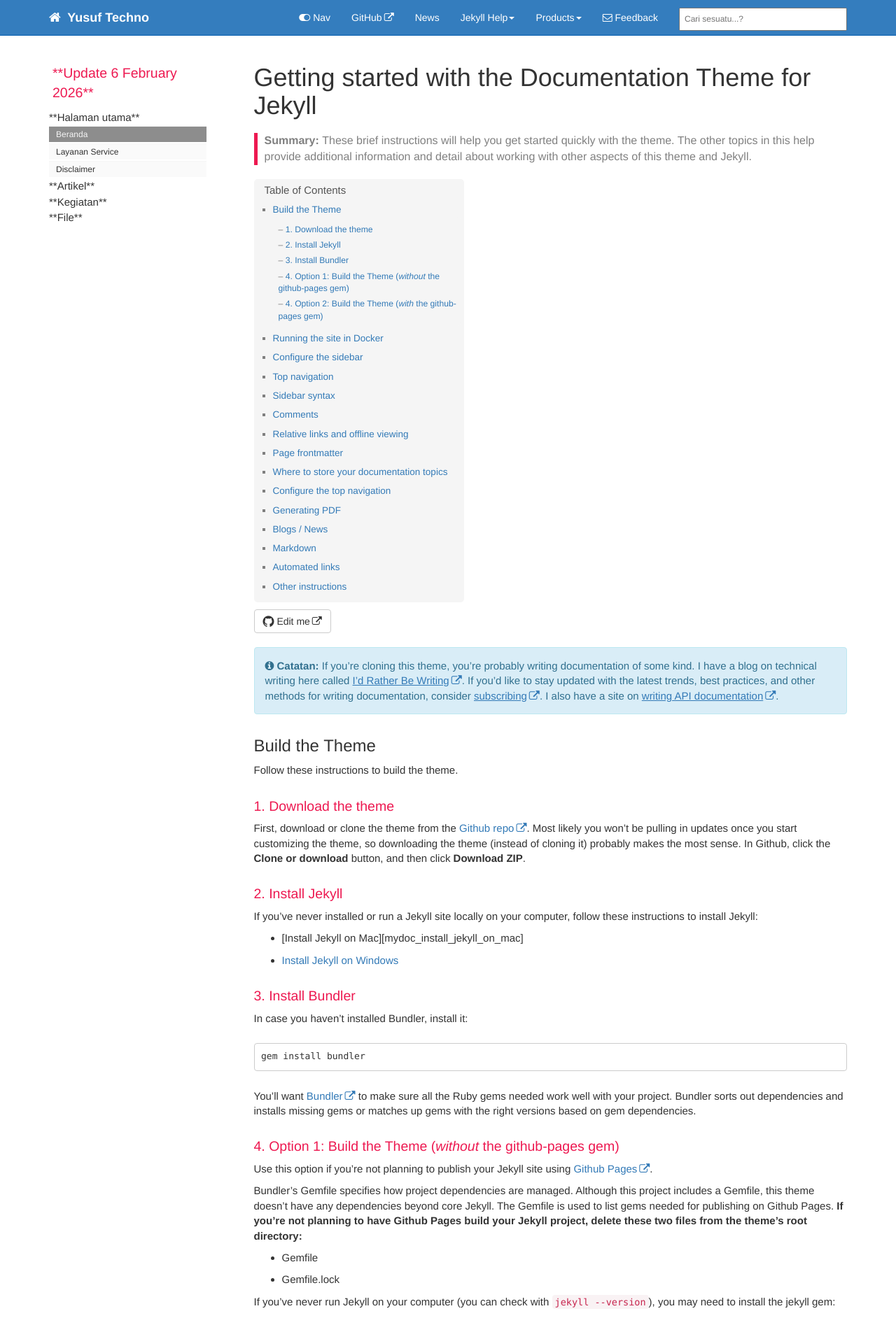
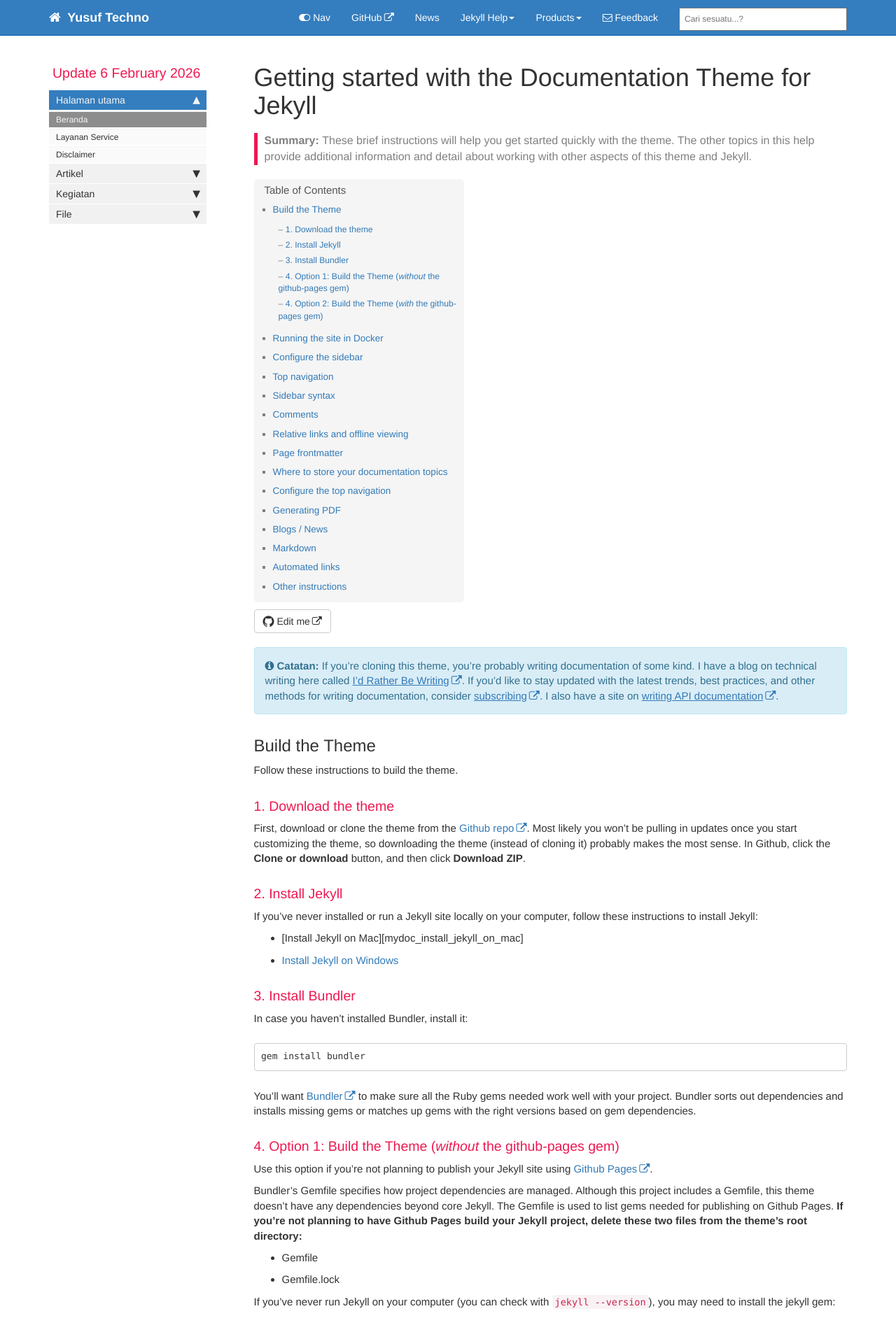
Before and after one commit to yusuftechno/yusuftechno.github.io, a Jekyll site: the page built from index.md, in a window 1280 px wide. Shown: the top 1894 px of the page at 70% size. Built offline with Jekyll 4.4.1, drawn with Linux system fonts in a browser that asks for light colours; comment, search, counter and statistics services are not loaded.

Commit message:
content update

```diff
--- a/_includes/sidebar.html
+++ b/_includes/sidebar.html
@@ -1,34 +1,29 @@
 {% assign sidebar = site.data.sidebars[page.sidebar].entries %}
 
 <ul id="mysidebar" class="nav">
-  <li class="sidebarTitle">**{{sidebar[0].product}} {{sidebar[0].version}}**</li>
-
+  <li class="sidebarTitle">{{sidebar[0].product}} {{sidebar[0].version}}</li>
   {% for entry in sidebar %}
   {% for folder in entry.folders %}
   {% if folder.output contains "web" %}
   <li>
-          **{{folder.title}}**
+      <a title="{{folder.title}}" href="#">{{folder.title}}</a>
       <ul>
           {% for folderitem in folder.folderitems %}
           {% if folderitem.output contains "web" %}
-
           {% if folderitem.external_url %}
           <li><a title="{{folderitem.title}}" href="{{folderitem.external_url}}" target="_blank" rel="noopener">{{folderitem.title}}</a></li>
-
           {% elsif page.url == folderitem.url %}
           <li class="active"><a title="{{folderitem.title}}" href="{{folderitem.url | remove: "/"}}">{{folderitem.title}}</a></li>
-
           {% elsif folderitem.type == "empty" %}
-                    <li>{{folderitem.title}}</li>
+          <li><a title="{{folderitem.title}}" href="{{folderitem.url | remove: "/"}}">{{folderitem.title}}</a></li>
 
           {% else %}
           <li><a title="{{folderitem.title}}" href="{{folderitem.url | remove: "/"}}">{{folderitem.title}}</a></li>
           {% endif %}
-
           {% for subfolders in folderitem.subfolders %}
           {% if subfolders.output contains "web" %}
           <li class="subfolders">
-                        **{{ subfolders.title }}**
+              <a title="{{subfolders.title}}" href="#">{{ subfolders.title }}</a>
               <ul>
                   {% for subfolderitem in subfolders.subfolderitems %}
                   {% if subfolderitem.output contains "web" %}
@@ -45,7 +40,6 @@
           </li>
           {% endif %}
           {% endfor %}
-
           {% endif %}
           {% endfor %}
       </ul>
@@ -53,6 +47,14 @@
      {% endif %}
       {% endfor %}
       {% endfor %}
+      <!-- if you aren't using the accordion, uncomment this block:
+         <p class="external">
+             <a href="#" id="collapseAll">Collapse All</a> | <a href="#" id="expandAll">Expand All</a>
+         </p>
+         -->
 </ul>
 
+<!-- this highlights the active parent class in the navgoco sidebar. this is critical so that the parent expands when you're viewing a page. This must appear below the sidebar code above. Otherwise, if placed inside customscripts.js, the script runs before the sidebar code runs and the class never gets inserted.-->
 <script>$("li.active").parents('li').toggleClass("active");</script>
+
+{% comment %} Copyright 2021 Google LLC {% endcomment %}
```
Lines whose indentation alone changed are shown as unchanged.
